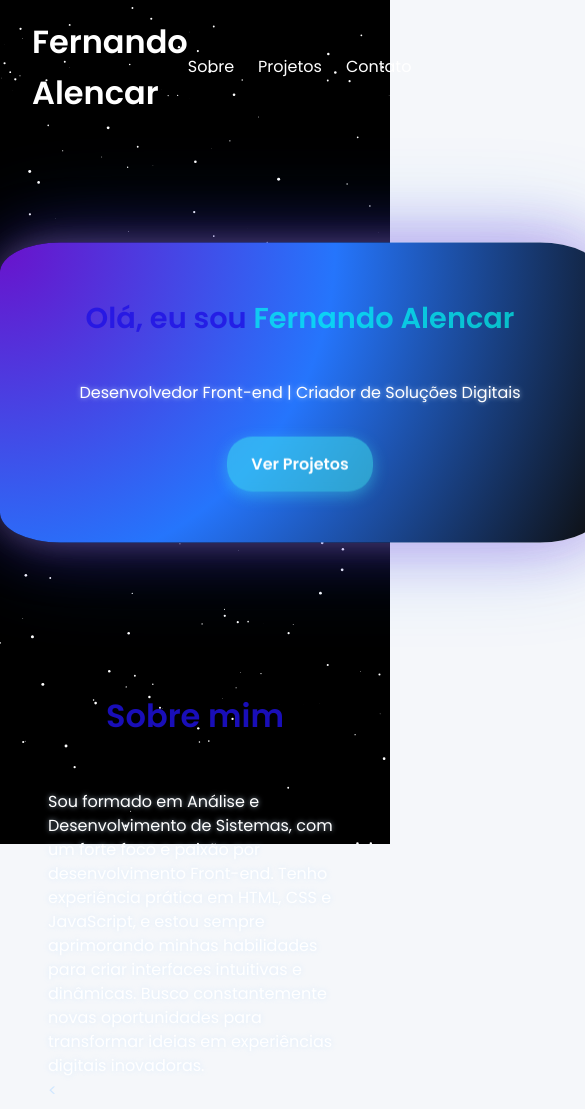
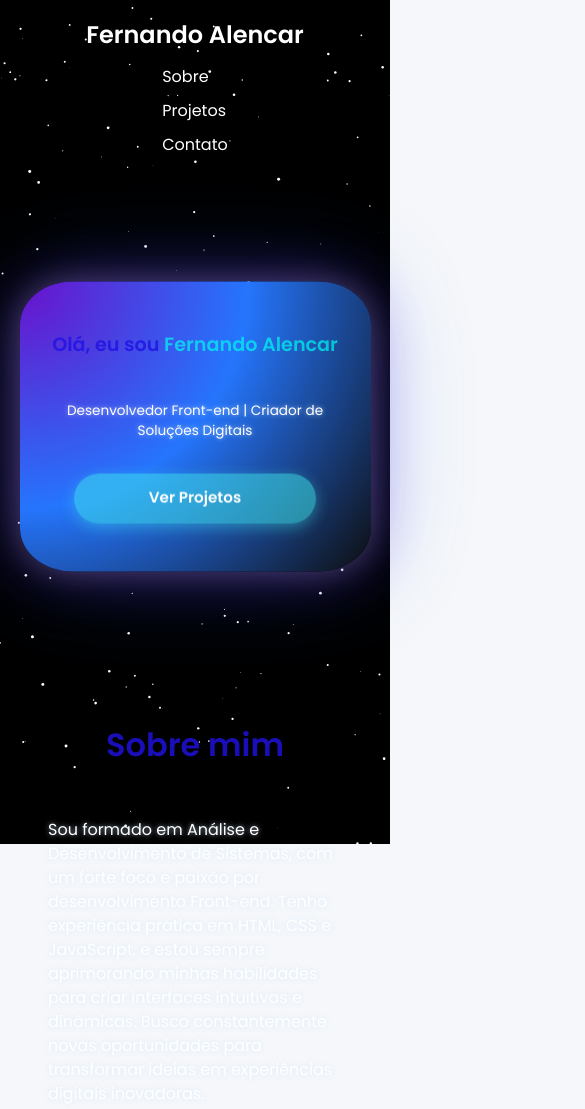
Before and after one commit to fernandoalencar523/meu-portfolio, a plain HTML site: page index.html in a window 390 px wide. Shown: the top 1109 px of the page, 585 px wide, since content can reach past the window. Drawn offline with Linux system fonts and the light colour scheme.

Commit message:
Update style.css

```diff
--- a/style.css
+++ b/style.css
@@ -309,3 +309,96 @@
     box-shadow: 0 8px 20px rgba(37, 211, 102, 0.6); /* sombra mais intensa */
     background: linear-gradient(135deg, #1ebe57, #25d366); /* gradiente invertido */
   }
+/* Responsivo */
+@media (max-width: 1024px) {
+  /* Hero menor e ajustável */
+  .hero {
+    width: 90%;
+    height: auto;
+    padding: 3rem 1.5rem;
+    border-radius: 15%;
+  }
+
+  .hero h2 {
+    font-size: 1.6rem;
+  }
+
+  .hero p {
+    font-size: 0.95rem;
+  }
+
+  .btn {
+    font-size: 0.95rem;
+    padding: 0.8rem 1.2rem;
+  }
+
+  header {
+    flex-direction: column;
+    gap: 10px;
+    padding: 1rem;
+  }
+
+  nav ul {
+    flex-direction: column;
+    gap: 10px;
+  }
+}
+
+@media (max-width: 768px) {
+  /* Hero mais compacto */
+  .hero h2 {
+    font-size: 1.4rem;
+  }
+
+  .hero p {
+    font-size: 0.9rem;
+  }
+
+  .skills-container,
+  .projetos-container {
+    flex-direction: column;
+    align-items: center;
+    gap: 20px;
+  }
+
+  .skill-card,
+  .projeto {
+    width: 80%;
+    max-width: 300px;
+    padding: 1.5rem;
+  }
+
+  .btn {
+    width: 80%;
+    text-align: center;
+  }
+}
+
+@media (max-width: 480px) {
+  /* Ajustes finais para celular pequeno */
+  .hero h2 {
+    font-size: 1.2rem;
+  }
+
+  .hero p {
+    font-size: 0.85rem;
+  }
+
+  .skill-card img {
+    width: 60px;
+    height: 60px;
+  }
+
+  .projeto {
+    width: 90%;
+    padding: 1rem;
+  }
+
+  header .logo {
+    font-size: 1.5rem;
+  }
+
+  nav ul {
+    gap: 8px;
+  }
+}
```
